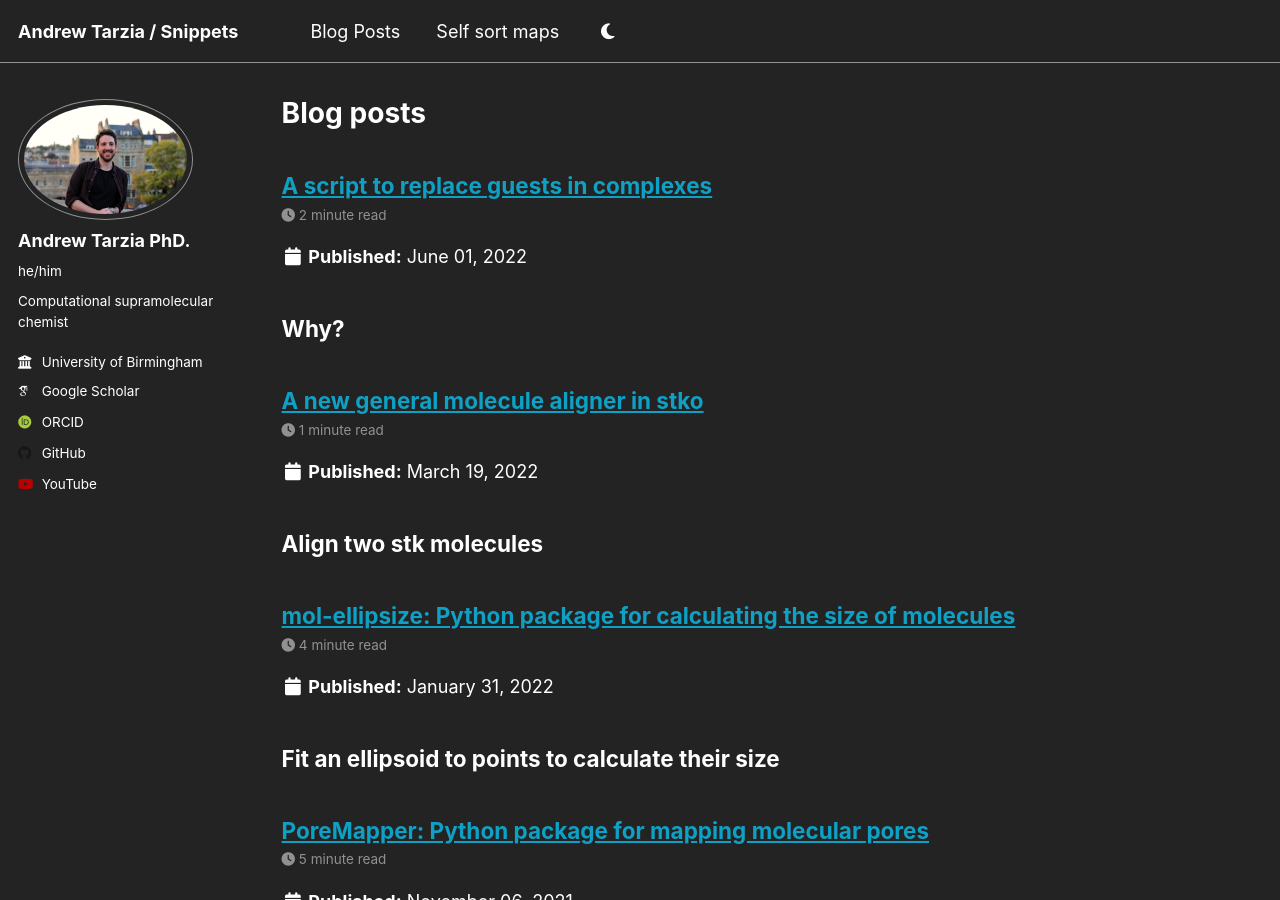
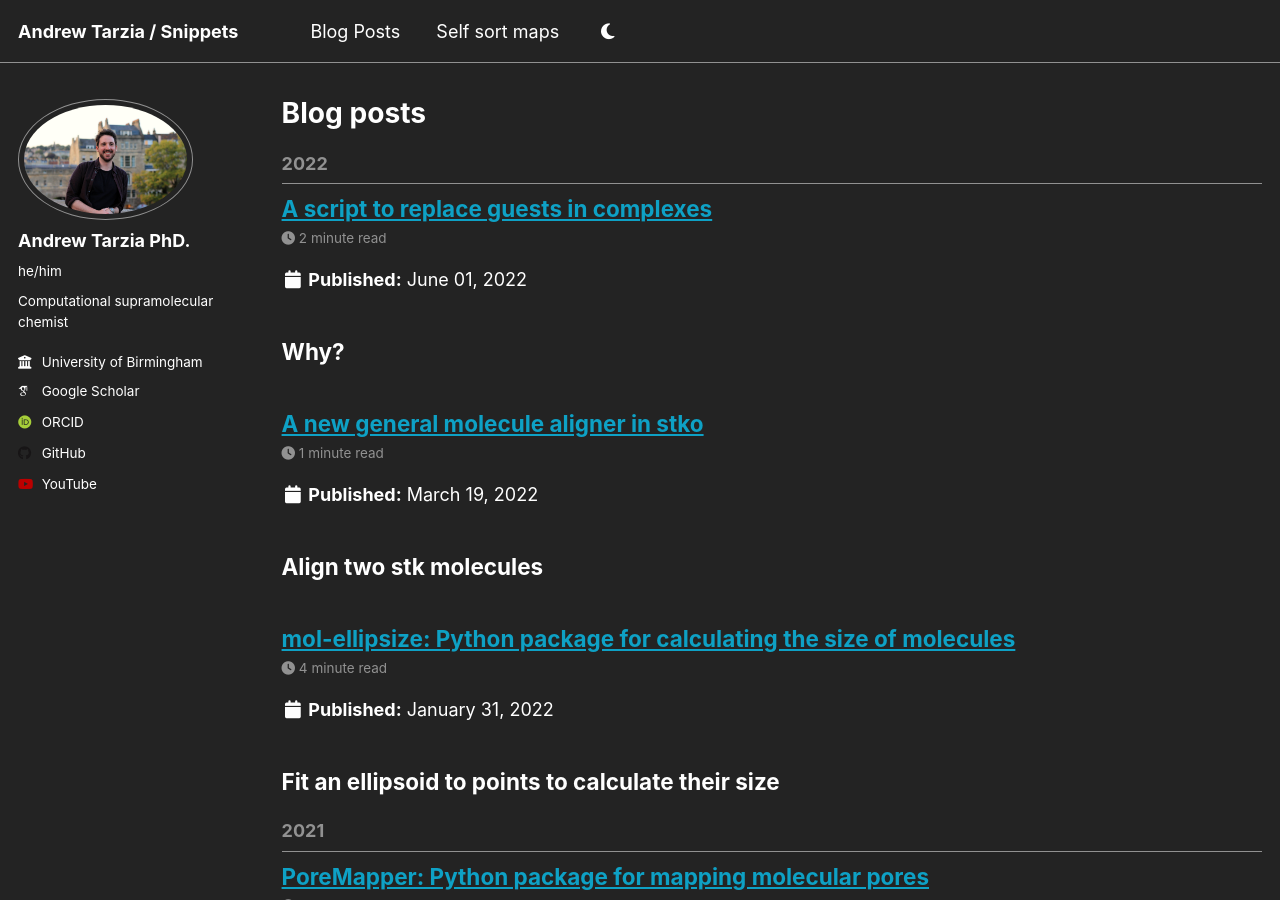
Before and after one commit to andrewtarzia/andrewtarzia.github.io, a Jekyll site: the page built from _pages/year-archive.html, in a window 1280 px wide and 900 px high. Built offline with Jekyll 4.4.1, drawn with Linux system fonts in a browser that asks for light colours; some web fonts are replaced; a script that is not in the unit is left out.

Commit message:
Update year-archive.html

```diff
--- a/_pages/year-archive.html
+++ b/_pages/year-archive.html
@@ -13,6 +13,7 @@ redirect_from:
   {% capture year %}{{ post.date | date: '%Y' }}{% endcapture %}
   {% if year != written_year %}
     {% capture written_year %}{{ year }}{% endcapture %}
+    <h2 id="{{ year | slugify }}" class="archive__subtitle">{{ year }}</h2>
   {% endif %}
   {% include archive-single.html %}
 {% endfor %}
```
